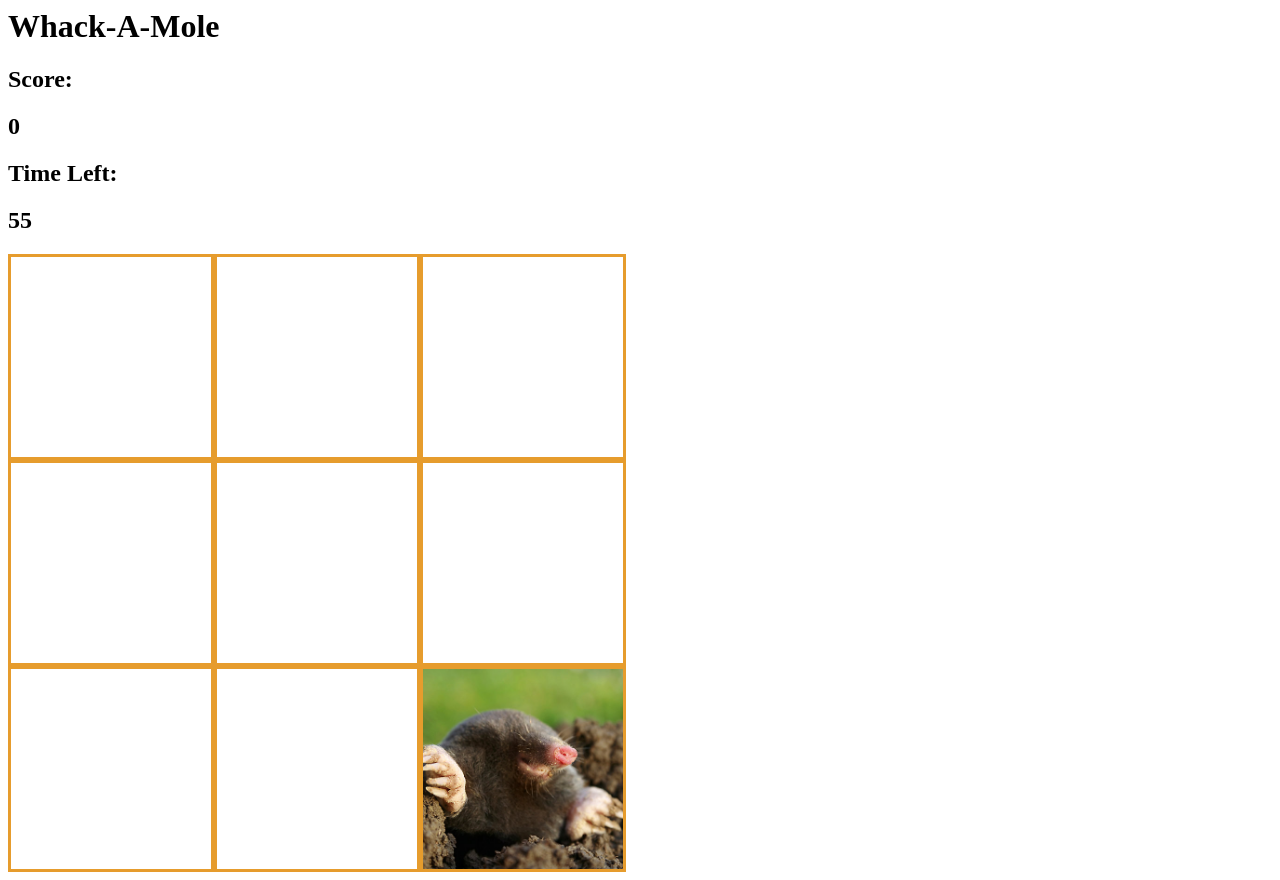
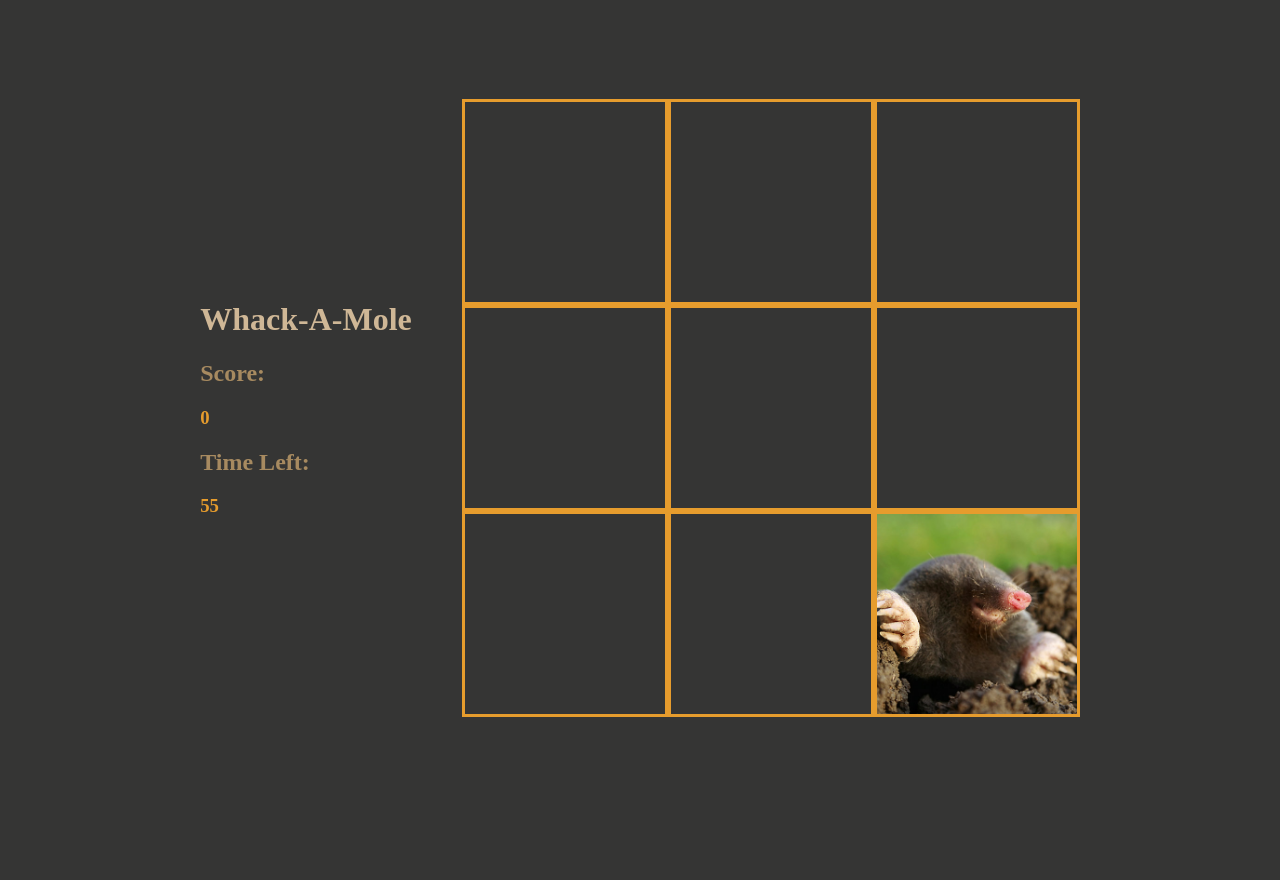
Before and after one commit to Gwen-Bradbury/whack-a-mole, a plain HTML site: page index.html in a window 1280 px wide. After the commit the page ends 816 px from the top, so only its background shows below. Drawn offline with Linux system fonts and the light colour scheme.

Commit message:
Added styling

```diff
--- a/index.html
+++ b/index.html
@@ -7,15 +7,20 @@
     <title>Whack-A-Mole!</title>
 </head>
 <body>
+    <div class="container">
+        <div class="row">
+            <div class="col text">
+                <h1 class="title">Whack-A-Mole</h1>
 
-    <h1>Whack-A-Mole</h1>
+                <h2 class="score-text">Score:</h2>
+                <h3 class="score" id="score">0</h3>
 
-    <h2>Score:</h2>
-    <h2 id="score">0</h2>
-
-    <h2>Time Left:</h2>
-    <h2 id="time-left">60</h2>
-
+                <h2 class="time-left-text">Time Left:</h2>
+                <h3 class="time-left" id="time-left">60</h3>
+            </div>
+        </div>
+        <div class="row">
+            <div class="col">
                 <div class="grid">
                     <div class="square" id="1"></div>
                     <div class="square" id="2"></div>
@@ -27,6 +32,9 @@
                     <div class="square" id="8"></div>
                     <div class="square" id="9"></div>
                 </div>
+            </div>
+        </div>
+    </div>
 </body>
 <script src="app.js" charset="utf-8"></script>
 </html>
--- a/style.css
+++ b/style.css
@@ -1,3 +1,37 @@
+body {
+    background-color: #353534;
+}
+
+.container {
+    display: flex;
+    align-items: center;
+    justify-content: center;
+}
+
+.text {
+    padding-right: 50px;
+}
+
+.title {
+    color: #cfb796;
+}
+
+.score {
+    color: #e69c2d;
+}
+
+.score-text {
+    color: #a78a60;
+}
+
+.time-left {
+    color: #e69c2d;
+}
+
+.time-left-text {
+    color: #a78a60;
+}
+
 .square {
     width: 200px;
     height: 200px;
@@ -11,7 +45,7 @@
     justify-content: center;
     align-content: center;
     width: 618px;
-    height: 618px;
+    height: 100vh;
 }
 
 .mole {
```
Lines whose indentation alone changed are shown as unchanged.
